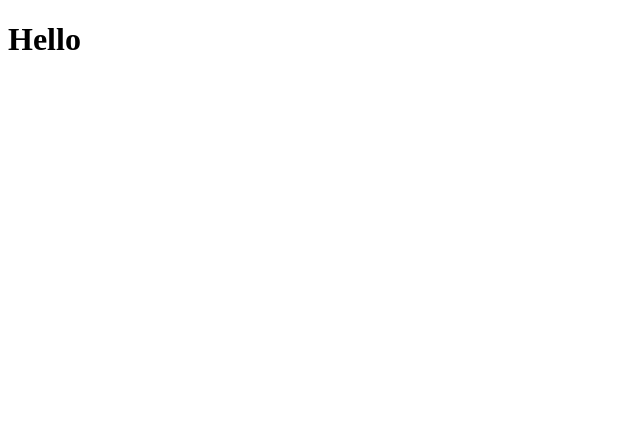
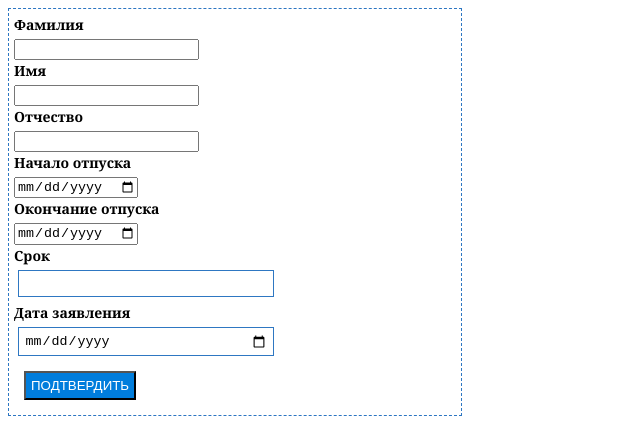
Before and after one commit to nightingale69/form.github.io, a React (Create React App) app: page / in a window 1280 px wide. Shown: the top 438 px of the page, without its empty margins (0-640 px from the left). Built offline with nearby package versions, Linux system fonts and the light colour scheme.

Commit message:
отключён Document

```diff
--- a/src/App.js
+++ b/src/App.js
@@ -1,5 +1,15 @@
 import React from 'react';
+import Document from './Components/document.js';
+import Form from './Components/form.js';
 
-const App = () => <h1>Hello</h1>
+class App extends React.Component {
+  render(){
+    return (
+      <div>
+        <Form />
+      </div>
+    )
+  }
+}
 
 export default App
```
